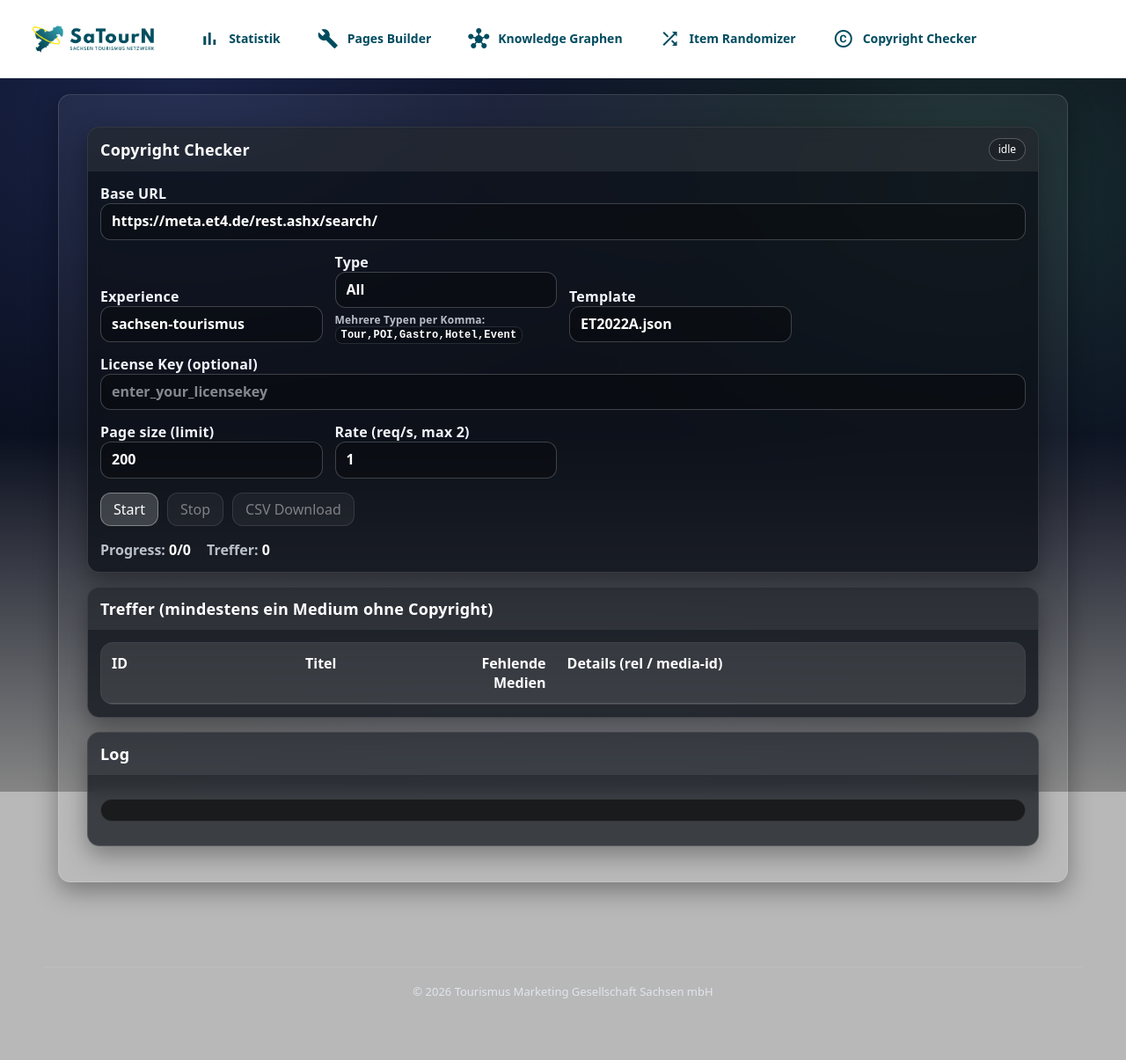
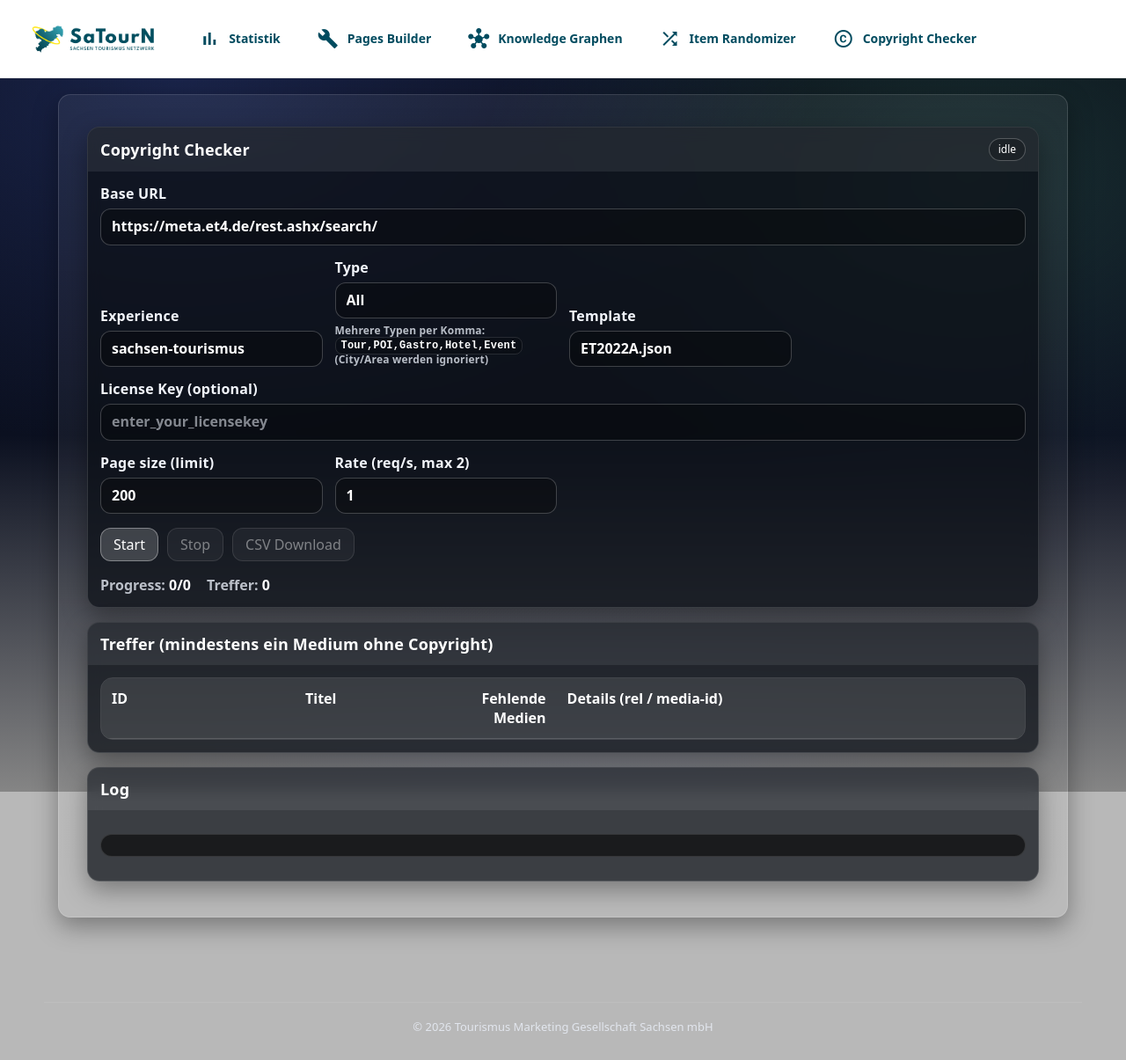
Before and after one commit to Tim-Meyer-TMGS/SaTourN, a Jekyll site: the page built from Copyright-Checker/index.html, in a window 1280 px wide. Shown: the whole page at 88% size. Built offline with Jekyll 4.4.1, drawn with Linux system fonts in a browser that asks for light colours; before the commit the page ends 1165 px from its top, so only the background shows below that.

Commit message:
Update index.html

```diff
--- a/Copyright-Checker/index.html
+++ b/Copyright-Checker/index.html
@@ -15,32 +15,39 @@ js: /Copyright-Checker/script.js
       </div>
 
       <div class="ct grid">
-        <label class="wide">Base URL
+        <label class="wide">
+          <span>Base URL</span>
           <input id="baseUrl" value="https://meta.et4.de/rest.ashx/search/" />
         </label>
 
-        <label>Experience
+        <label>
+          <span>Experience</span>
           <input id="experience" value="sachsen-tourismus" />
         </label>
 
-        <label>Type
+        <label>
+          <span>Type</span>
           <input id="type" value="All" />
-          <div class="hint">Mehrere Typen per Komma: <code>Tour,POI,Gastro,Hotel,Event</code></div>
+          <div class="hint">Mehrere Typen per Komma: <code>Tour,POI,Gastro,Hotel,Event</code> (City/Area werden ignoriert)</div>
         </label>
 
-        <label>Template
+        <label>
+          <span>Template</span>
           <input id="template" value="ET2022A.json" />
         </label>
 
-        <label class="wide">License Key (optional)
+        <label class="wide">
+          <span>License Key (optional)</span>
           <input id="licensekey" placeholder="enter_your_licensekey" />
         </label>
 
-        <label>Page size (limit)
+        <label>
+          <span>Page size (limit)</span>
           <input id="limit" type="number" min="1" max="500" value="200" />
         </label>
 
-        <label>Rate (req/s, max 2)
+        <label>
+          <span>Rate (req/s, max 2)</span>
           <input id="rate" type="number" min="0.1" max="2" step="0.1" value="1" />
         </label>
 
```
